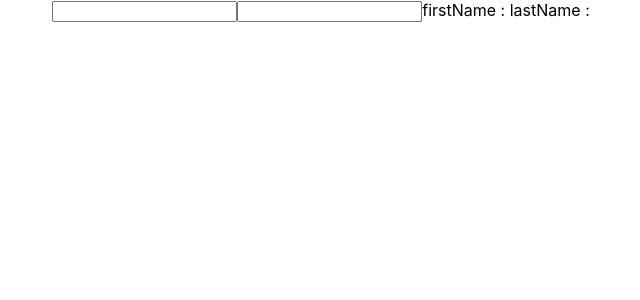
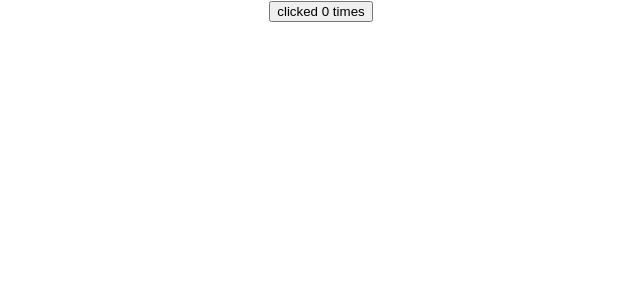
Before and after one commit to madhavi-anneboina/react-http, a React (Create React App) app: page / in a window 1280 px wide. Shown: the top 300 px of the page, without its empty margins (319-959 px from the left). Built offline with nearby package versions, Linux system fonts and the light colour scheme.

Commit message:
useEffect added

```diff
--- a/src/App.js
+++ b/src/App.js
@@ -5,11 +5,14 @@
 import FunctionCounter from './components/FunctionCounter';
 import HookCounter from './components/HookCounter';
 import FunctionForm from './components/FunctionForm';
+import ClassCounterOne from './components/ClassCounterOne';
+import HookCounterOne from './components/HookCounterOne';
 
 function App() {
   return (
     <div className="App">
-      <FunctionForm />
+
+       <HookCounterOne />
     </div>
   );
 }
--- /dev/null
+++ b/src/components/ClassCounterOne.js
@@ -0,0 +1,27 @@
+import React, { Component } from 'react'
+
+ class ClassCounterOne extends Component {
+    constructor(props) {
+      super(props)
+
+      this.state = {
+         count: 0
+      }
+    }
+    componentDidMount (){
+        document.title = `Cliked ${this.state.count} times`
+    }
+    componentDidUpdate(){
+          document.title = `Cliked ${this.state.count} times`
+    }
+
+  render() {
+    return (
+      <div>
+         <button onClick={() =>this.setState({count:this.state.count+1})}>Click {this.state.count} times </button>
+      </div>
+    )
+  }
+}
+
+export default ClassCounterOne
--- /dev/null
+++ b/src/components/HookCounterOne.js
@@ -0,0 +1,15 @@
+import React, { useEffect, useState } from 'react'
+
+const HookCounterOne = () => {
+    const [count,setCount] = useState(0)
+    useEffect(()=>{
+        document.title =`You clicked ${count} times`
+    },[])
+  return (
+    <div>
+     <button onClick={()=>setCount(count + 1)}> clicked {count} times</button>
+    </div>
+  )
+}
+
+export default HookCounterOne
```
